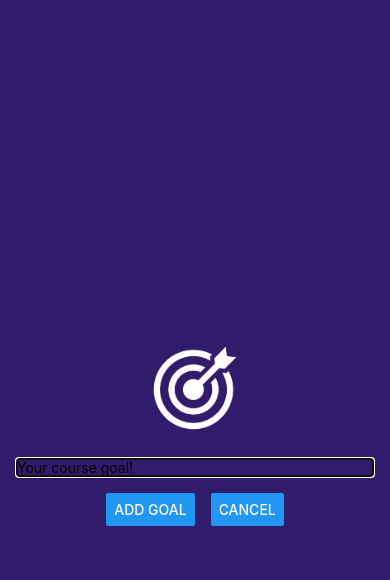
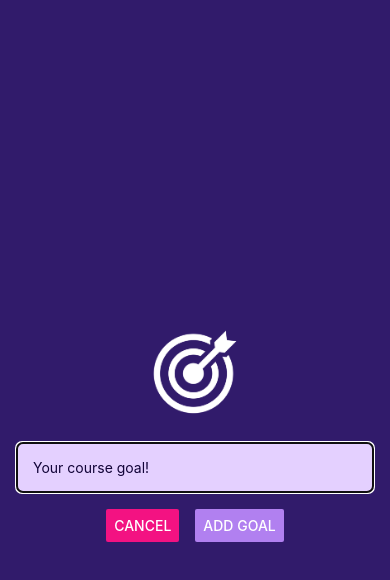
Before and after one commit to mcho421/react-native-goals-app, a React Native app: screen / in a window 390 px wide. Both pictures are taken after a click on the button "ADD NEW GOAL". Shown: the top 580 px of the page. Built offline with nearby package versions, Linux system fonts and the light colour scheme.

Commit message:
Improve styling

```diff
--- a/App.js
+++ b/App.js
@@ -1,5 +1,6 @@
 import { useState } from "react";
 import { StyleSheet, View, FlatList, Button } from "react-native";
+import { StatusBar } from "expo-status-bar";
 
 import GoalItem from "./components/GoalItem";
 import GoalInput from "./components/GoalInput";
@@ -31,10 +32,12 @@ export default function App() {
   }
 
   return (
+    <>
+      <StatusBar style="light" />
       <View style={styles.appContainer}>
         <Button
           title="Add New Goal"
-        color="#5e0acc"
+          color="#a065ec"
           onPress={startAddGoalHandler}
         />
         <GoalInput
@@ -61,6 +64,7 @@ export default function App() {
           />
         </View>
       </View>
+    </>
   );
 }
 
--- a/components/GoalInput.js
+++ b/components/GoalInput.js
@@ -32,10 +32,10 @@ function GoalInput(props) {
         />
         <View style={styles.buttonContainer}>
           <View style={styles.button}>
-            <Button title="Add Goal" onPress={addGoalHandler} />
+            <Button title="Cancel" onPress={props.onCancel} color="#f31282" />
           </View>
           <View style={styles.button}>
-            <Button title="Cancel" onPress={props.onCancel} />
+            <Button title="Add Goal" onPress={addGoalHandler} color="#b180f0"/>
           </View>
         </View>
       </View>
@@ -60,8 +60,12 @@ const styles = StyleSheet.create({
   },
   textInput: {
     borderWidth: 1,
-    borderColor: "#cccccc",
+    borderColor: "#e4d0ff",
+    backgroundColor: '#e4d0ff',
+    color: '#120438',
+    borderRadius: 6,
     width: "100%",
+    padding: 16,
   },
   buttonContainer: {
     marginTop: 16,
```
Lines whose indentation alone changed are shown as unchanged.
